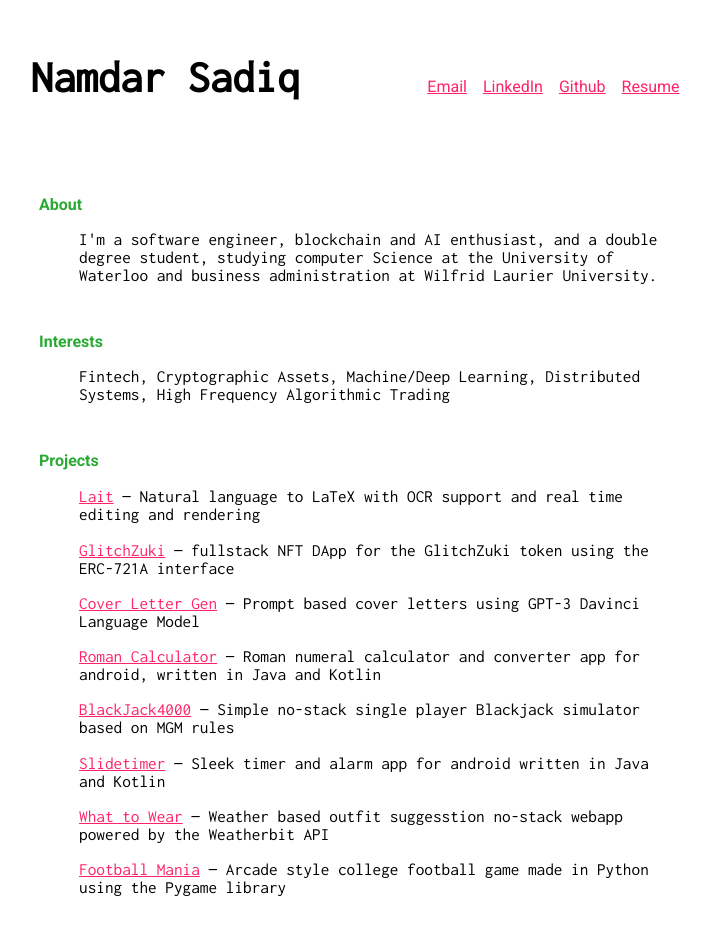
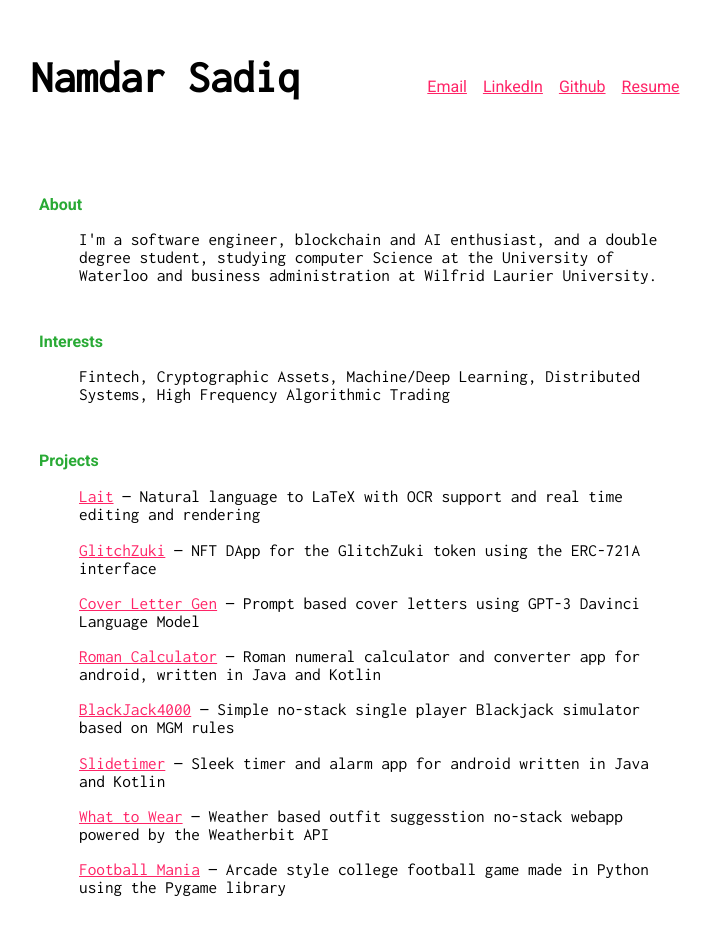
Before and after one commit to NamdarS/portfolio, a Next.js app: page / in a window 1280 px wide. Shown: the top 934 px of the page, without its empty margins (281-992 px from the left). Built offline with nearby package versions, Linux system fonts and the light colour scheme.

Commit message:
desc update

```diff
--- a/pages/index.js
+++ b/pages/index.js
@@ -35,7 +35,7 @@ export default function Home() {
           GlitchZuki
         </a>
       </span>{' '}
-      — fullstack NFT DApp for the GlitchZuki token using the ERC-721A interface
+      — NFT DApp for the GlitchZuki token using the ERC-721A interface
     </p>
   );
 
```
